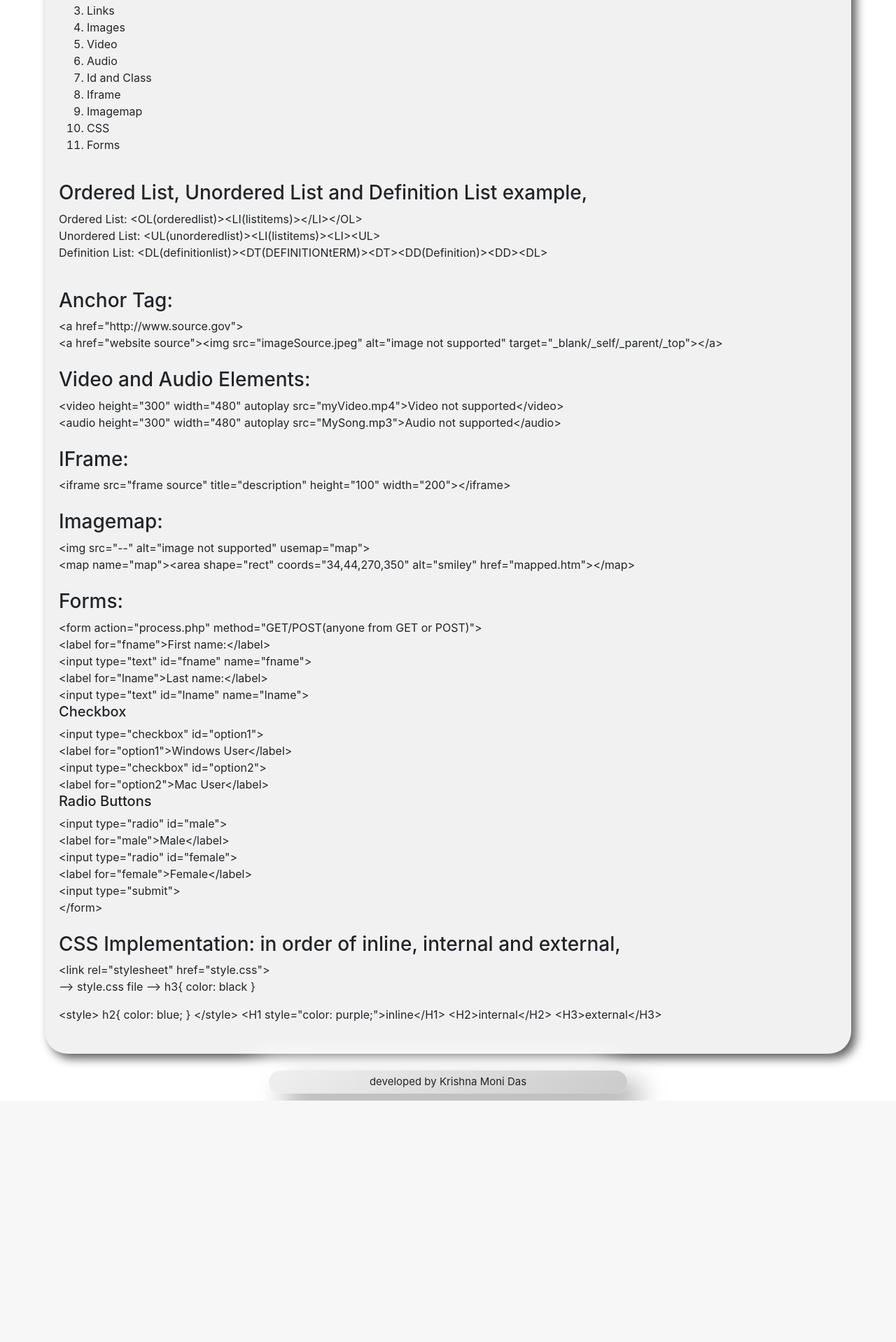
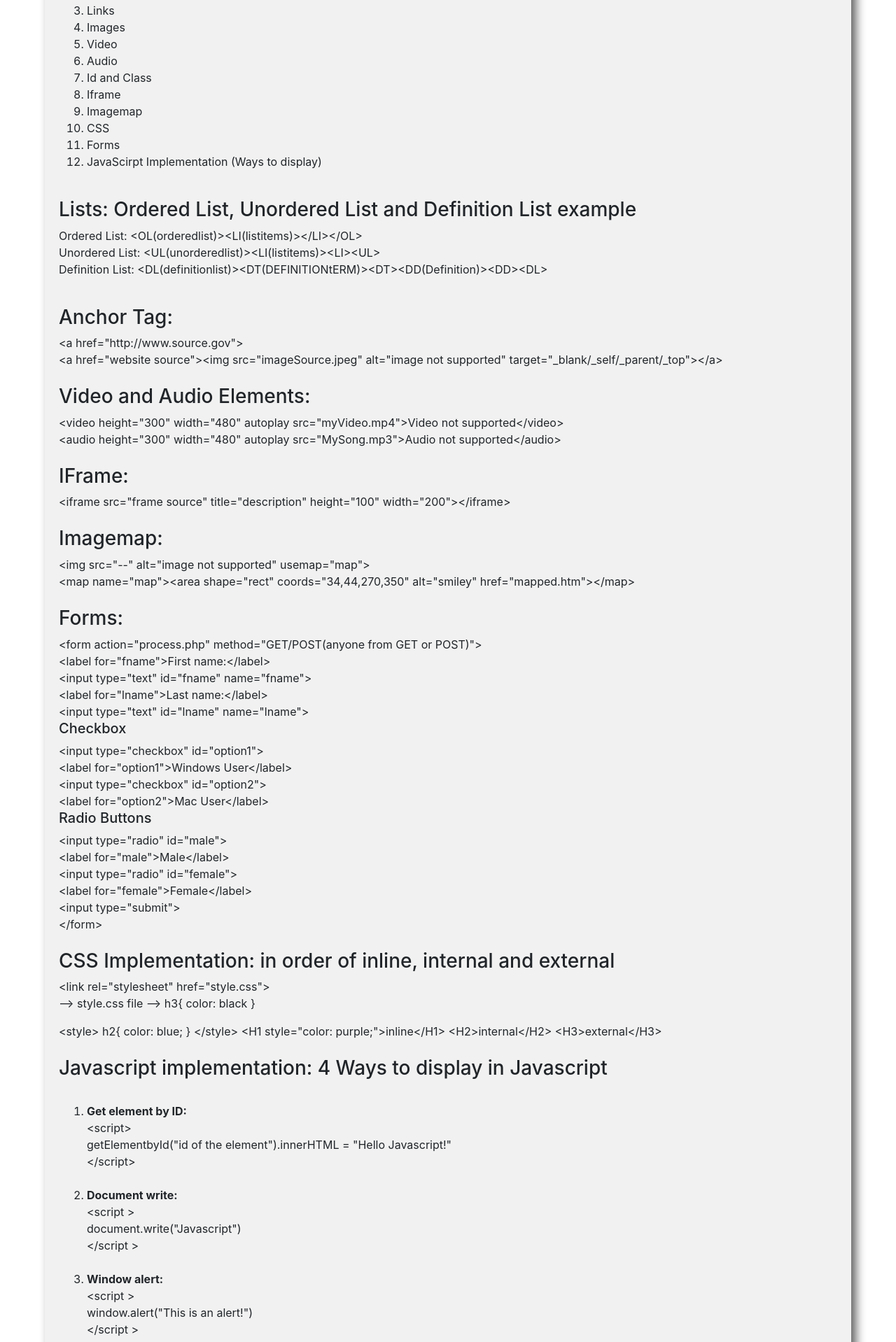
Before and after one commit to KrishnaMoniDas/MCA_Advanced_web_tech, a Flask app: page / in a window 1280 px wide. Shown: the part 242-2160 px from the top of the page at 70% size. Before the commit the page ends 1815 px from the top, so only its background shows below. Run offline with Flask 3, Linux system fonts and the light colour scheme.

Commit message:
added javascript class content

```diff
--- a/static/home.css
+++ b/static/home.css
@@ -30,13 +30,12 @@ box-shadow:  -20px -20px 70px #aab1b5,
 .footer{
     margin: auto;
     margin-bottom: 10px;
-    width: 40%;
+    width: 80%;
     padding: 5px;
-
     border-radius: 50px;
-background: linear-gradient(145deg, #f0f0f0, #cacaca);
-box-shadow:  20px 20px 38px #9b9b9b,
-             -20px -20px 38px #ffffff;
+    background: linear-gradient(145deg, #ffffff, #e7e7e7);
+    box-shadow:  20px 20px 38px #202020,
+             -20px -20px 38px #fafafa;
 }
 body{
     background-color: white;
--- a/templates/home.html
+++ b/templates/home.html
@@ -31,7 +31,7 @@
 
 
     <br>
-    <p id="purpose">Last updated on 1-November-2023</p>
+    <p id="purpose">Last updated on 22-November-2023</p>
     <hr>
     <div id="course-content">
         <ol>
@@ -46,11 +46,12 @@
             <li>Imagemap</li>
             <li>CSS</li>
             <li>Forms</li>
+            <li>JavaScirpt Implementation (Ways to display) </li>
         </ol>
     </div>
 <br>
     <div id="Lists">
-        <h3>Ordered List, Unordered List and Definition List example,</h3>
+        <h3>Lists: Ordered List, Unordered List and Definition List example</h3>
         <p>Ordered List: &lt;OL(orderedlist)&gt;&lt;LI(listitems)&gt;&lt;/LI&gt;&lt;/OL&gt;<br>
             Unordered List: &lt;UL(unorderedlist)&gt;&lt;LI(listitems)&gt;&lt;LI&gt;&lt;UL&gt;<br>
             Definition List: &lt;DL(definitionlist)&gt;&lt;DT(DEFINITIONtERM)&gt;&lt;DT&gt;&lt;DD(Definition)&gt;&lt;DD&gt;&lt;DL&gt; </p>
@@ -103,7 +104,7 @@
     </div>
 <br>
     <div id="css">
-        <h3>CSS Implementation: in order of inline, internal and external,</h3>
+        <h3>CSS Implementation: in order of inline, internal and external</h3>
 
             &lt;link rel="stylesheet" href="style.css"&gt; <br><p>--> style.css file --> h3{ color: black }</p>
             &lt;style&gt;
@@ -117,10 +118,65 @@
 
     </div>
 <br>
+
+
+    <div id="JavaScirpt">
+        <h3>Javascript implementation: 4 Ways to display in Javascript</h3>
+        <br>
+    <ol>
+        <li><b>Get element by ID: </b></li>
+
+        &lt;script&gt;<br>
+            getElementbyId("id of the element").innerHTML = "Hello Javascript!"
+        <br>&lt;/script&gt;
+        <br><br>
+        <li>
+            <b>Document write:</b><br>
+            &lt;script &gt;<br>
+            document.write("Javascript")
+            <br>&lt;/script &gt;
+        </li>
+        <br>
+        <li><b>Window alert: </b> <br>
+            &lt;script &gt;<br>
+            window.alert("This is an alert!")
+            <br>&lt;/script &gt;<br><br>
+        </li>
+        <br>
+        <li><b>Console Log: </b> <br>
+            &lt;script &gt;<br>
+            let course = "MCA" <br>
+            console.log("Hello "+course)
+            <br>&lt;/script &gt;<br><br>
+        </li>
+        <br>
+        <li>
+            <b>Example: </b> <br>
+            &lt;script&gt;
+                function Hello(){
+                    window.alert("inside function")
+                }
+            &lt;/script&gt;
+            &lt;input type="button" value="click here" onclick="Hello()"&gt; <br>
+            <script>
+                function Hello(){
+                    window.alert("Inside Hello() function")
+                }
+            </script> <br>
+            <input type="button" value="Click here" onclick="Hello()">
+        </li>
+
+
+    </ol>
+    </div>
+
+
+
+<!-- main container -->
 </div>
 </body>
 <br>
 <div class="footer">
-<footer style="text-align: center; font-size: 15px;">developed by Krishna Moni Das</footer>
+<footer style="text-align: center; font-size: 14px; font-weight: 600;">Developed by <a href="https://www.linkedin.com/in/krishna-moni-das-2ab322210/" target="_blank">Krishna Moni Das</a></footer>
 </div>
 </html>
```
